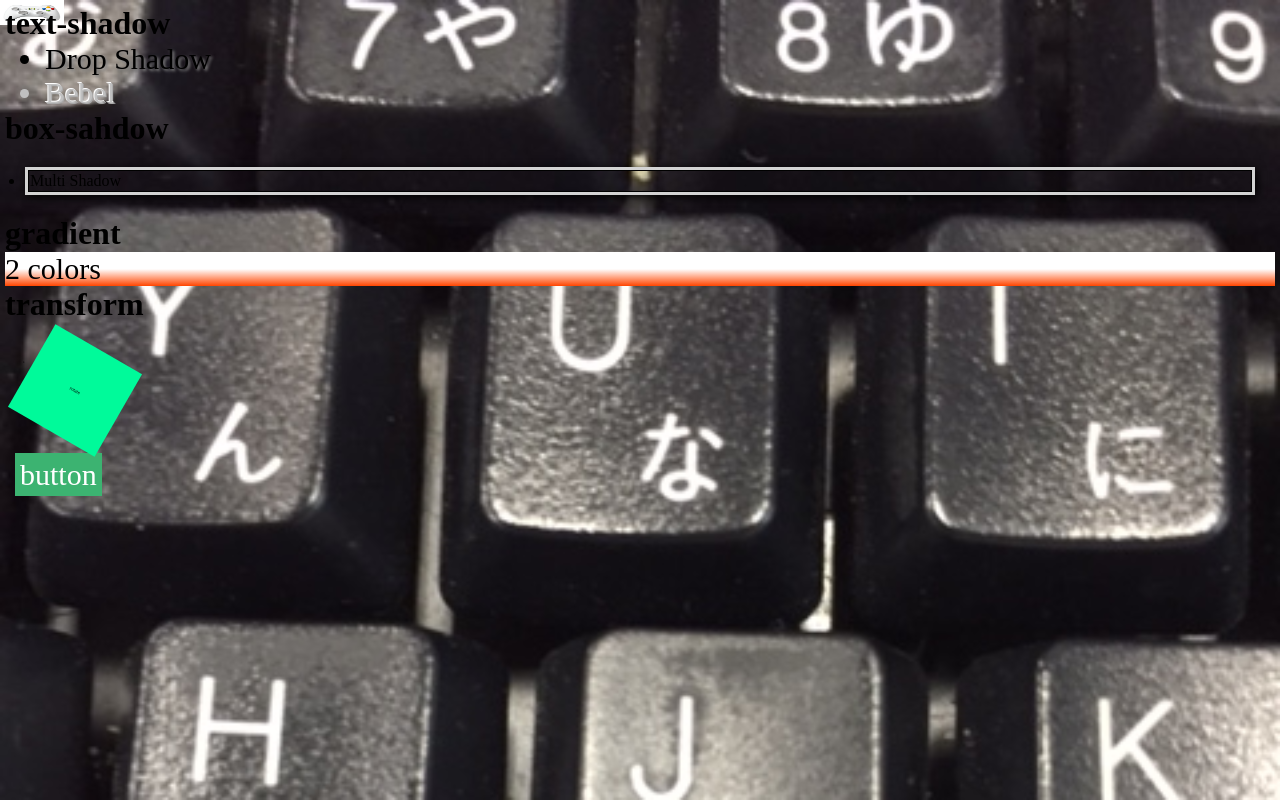
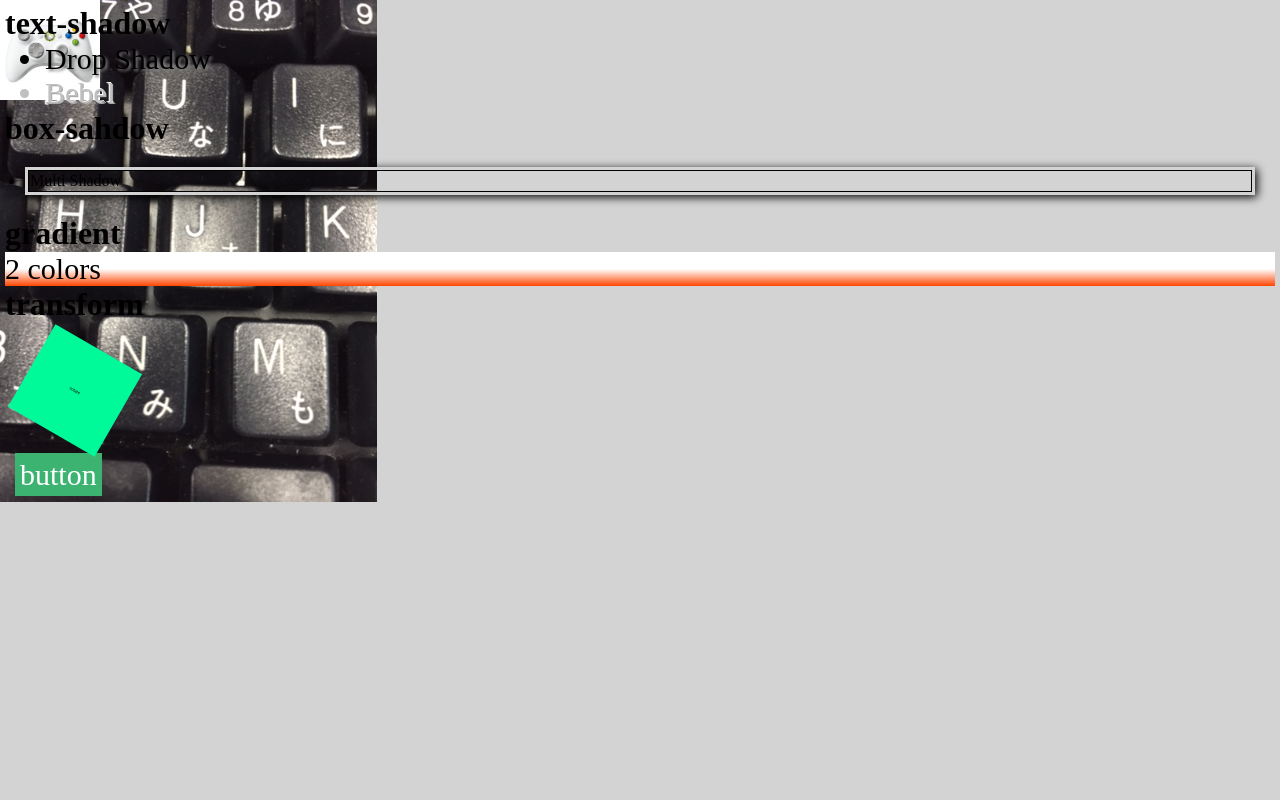
Before and after one commit to yuki-takamura/2016web1-9, a plain HTML site: page index.html in a window 1280 px wide. Drawn offline with Linux system fonts and the light colour scheme.

Commit message:
Update default.css

```diff
--- a/css/default.css
+++ b/css/default.css
@@ -9,7 +9,7 @@ body{
   background-image:url(https://raw.githubusercontent.com/yuki-takamura/2016web1-9/gh-pages/controller.jpg),
   url(https://raw.githubusercontent.com/yuki-takamura/2016web1-9/gh-pages/image1.JPG);
   background-repeat:no-repeat,no-repeat;
-  background-size:5% 5%,cover;
+  background-size:100px 100px, contain;
   background-color:lightgrey;
   margin:5px;
 }
```
